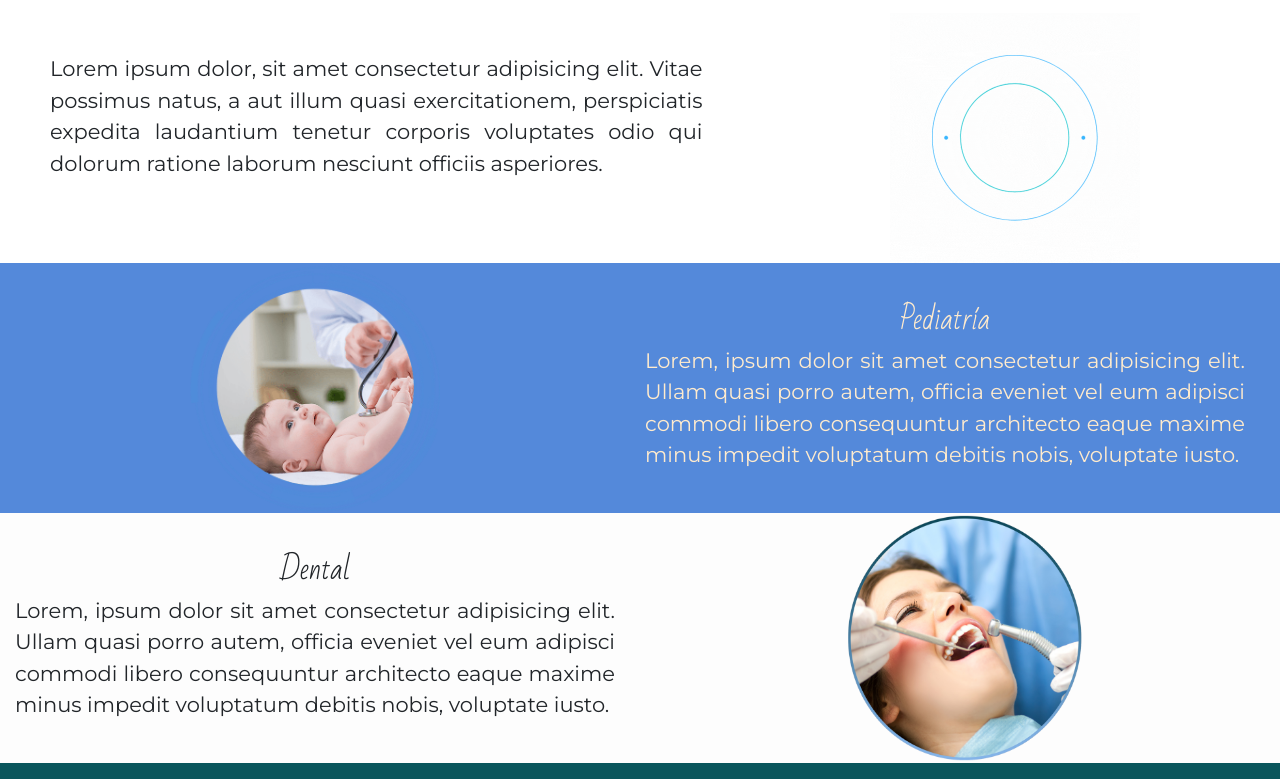
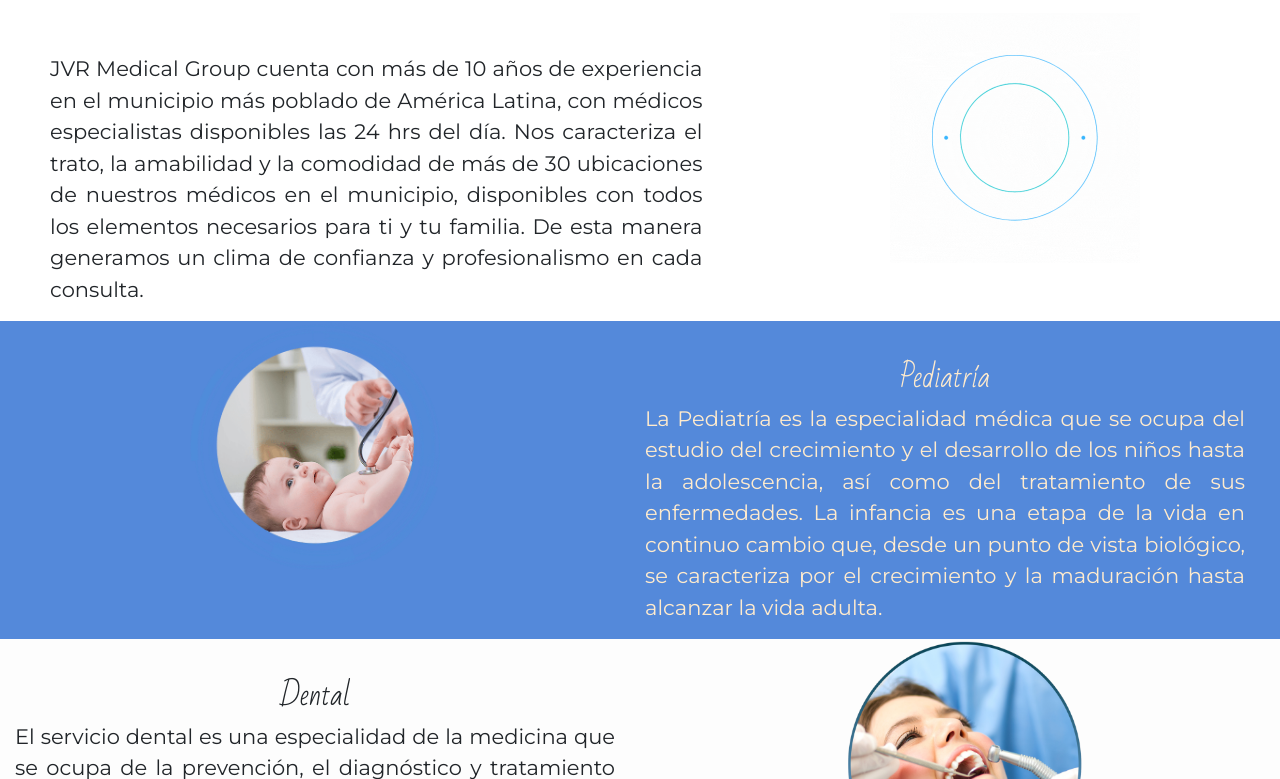
Before and after one commit to jonCampzar/JvrMedical, a plain HTML site: page index.html in a window 1280 px wide. Shown: the part 173-952 px from the top of the page. Drawn offline with nearby package versions, Linux system fonts and the light colour scheme; a web font is replaced by a local one.

Commit message:
Informacion de servicios

```diff
--- a/index.html
+++ b/index.html
@@ -124,7 +124,7 @@
     <div class="row">
       <div class="col-7" id="maintext">
         <p>
-          Lorem ipsum dolor, sit amet consectetur adipisicing elit. Vitae possimus natus, a aut illum quasi exercitationem, perspiciatis expedita laudantium tenetur corporis voluptates odio qui dolorum ratione laborum nesciunt officiis asperiores.
+          JVR Medical Group cuenta con más de 10 años de experiencia en el municipio más poblado de América Latina, con médicos especialistas disponibles las 24 hrs del día. Nos caracteriza el trato, la amabilidad y la comodidad de más de 30 ubicaciones de nuestros médicos en el municipio, disponibles con todos los elementos necesarios para ti y tu familia. De esta manera generamos un clima de confianza y profesionalismo en cada consulta.
         </p>
       </div>
       <div class="col" id="logoprincipal">
@@ -138,12 +138,12 @@
           </a>
         </div>
         <div class="col" id="textoramas">
-          <p id="textr"><h4 id="titulor">Pediatría</h4> Lorem, ipsum dolor sit amet consectetur adipisicing elit. Ullam quasi porro autem, officia eveniet vel eum adipisci commodi libero consequuntur architecto eaque maxime minus impedit voluptatum debitis nobis, voluptate iusto.</p>
+          <p id="textr"><h4 id="titulor">Pediatría</h4>La Pediatría es la especialidad médica que se ocupa del estudio del crecimiento y el desarrollo de los niños hasta la adolescencia, así como del tratamiento de sus enfermedades. La infancia es una etapa de la vida en continuo cambio que, desde un punto de vista biológico, se caracteriza por el crecimiento y la maduración hasta alcanzar la vida adulta.</p>
         </div>
       </div>
       <div class="row" id="rama2">
         <div class="col" id="textoramas">
-          <p id="textr"><h4 id="titulor">Dental</h4>Lorem, ipsum dolor sit amet consectetur adipisicing elit. Ullam quasi porro autem, officia eveniet vel eum adipisci commodi libero consequuntur architecto eaque maxime minus impedit voluptatum debitis nobis, voluptate iusto.</p>
+          <p id="textr"><h4 id="titulor">Dental</h4>El servicio dental es una especialidad de la medicina que se ocupa de la prevención, el diagnóstico y tratamiento de las enfermedades que afectan a cualquier parte de la estructura mandibula.</p>
         </div>
         <div class="col" id="den">
           <img src="assets/img/den.png" id="den"alt="">
@@ -154,7 +154,7 @@
           <img src="assets/img/pss.png" id="psi"alt="">
         </div>
         <div class="col" id="textoramas">
-          <p id="textr"><h4 id="titulor">Psicología</h4>Lorem, ipsum dolor sit amet consectetur adipisicing elit. Ullam quasi porro autem, officia eveniet vel eum adipisci commodi libero consequuntur architecto eaque maxime minus impedit voluptatum debitis nobis, voluptate iusto.</p>
+          <p id="textr"><h4 id="titulor">Psicología</h4>La psicología es una disciplina académica enfocadas en el análisis y la comprensión de la conducta humana y de los procesos mentales experimentados por individuos y por grupos sociales durante momentos y situaciones determinadas, se centra en la mente y la experiencia humanas, desde diversas perspectivas, corrientes y metodologías.</p>
         </div>
       </div>
     </div>
```
